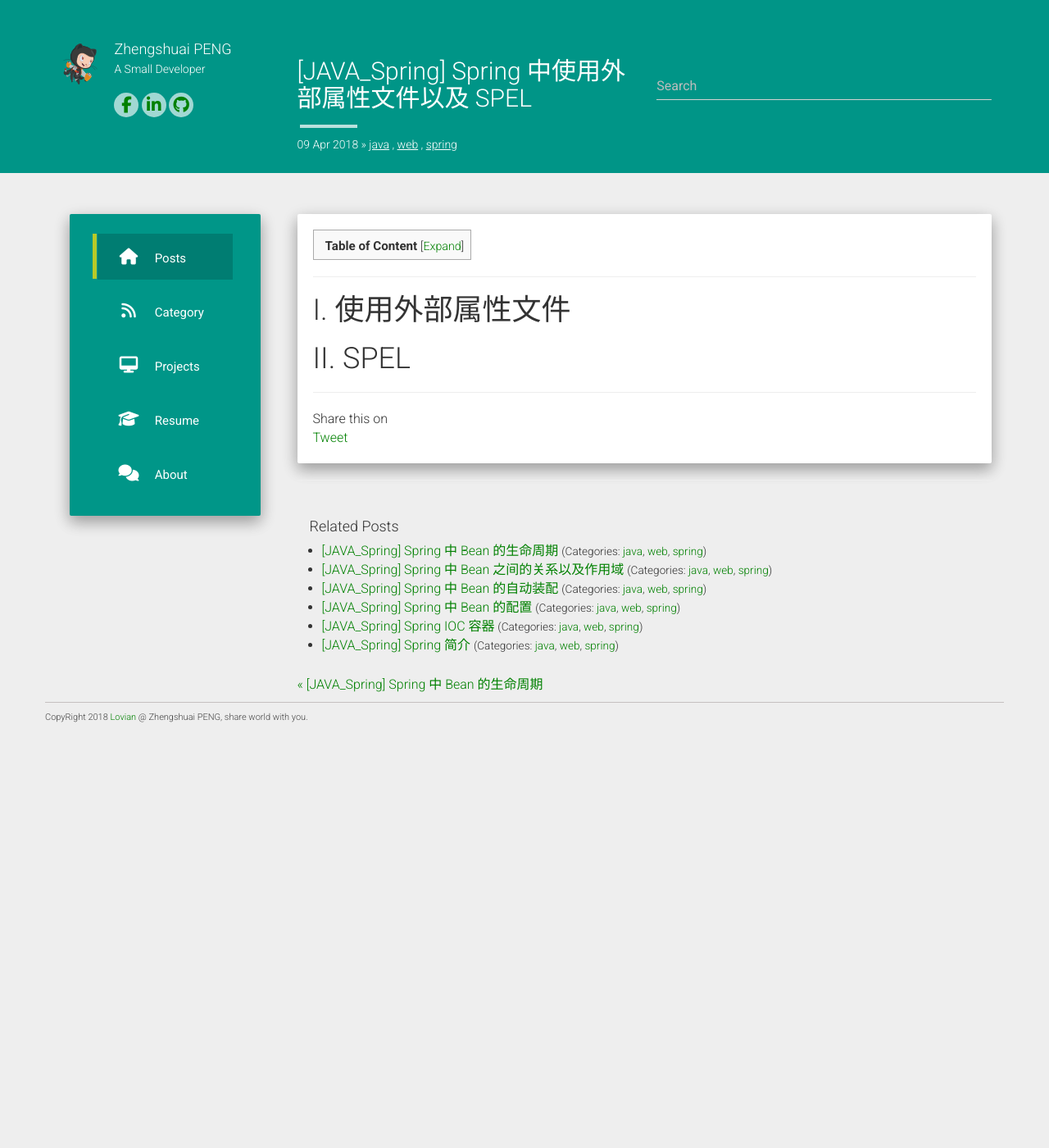
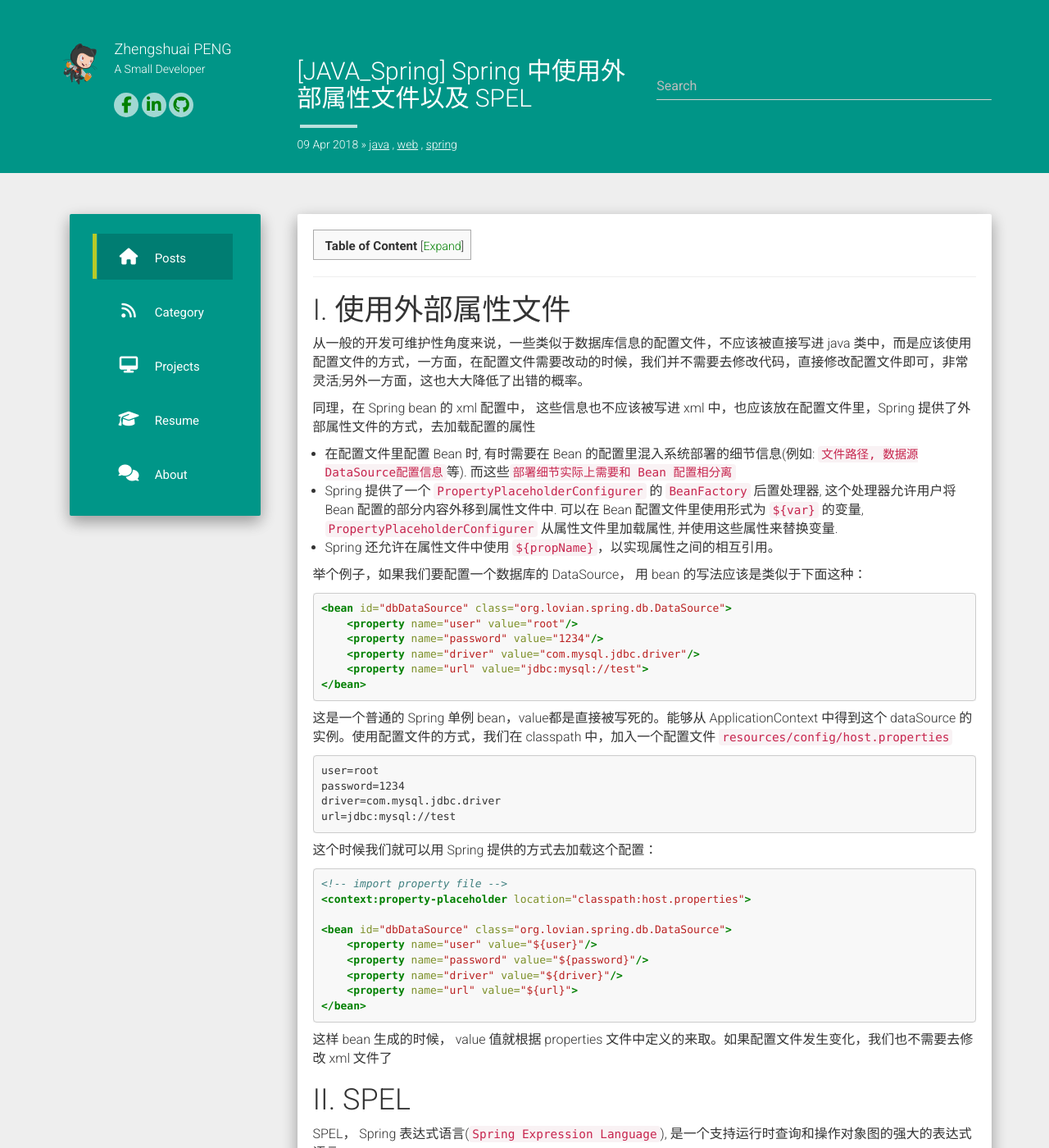
Before and after one commit to ZhengshuaiPENG/zhengshuaipeng.github.io, a Jekyll site: the page built from _posts/2018/04/2018-04-09-java-spring-bean-spel.md, in a window 1280 px wide and 1400 px high. Shown: the whole window at 82% size. Built offline with Jekyll 4.4.1, drawn with Linux system fonts in a browser that asks for light colours; nearby versions of some CDN libraries; comment, search, counter and statistics services are not loaded; some of the changed text lies outside the part shown.

Commit message:
bean spel and propertis file

````diff
--- a/_posts/2018/04/2018-04-09-java-spring-bean-spel.md
+++ b/_posts/2018/04/2018-04-09-java-spring-bean-spel.md
@@ -7,7 +7,105 @@ keywords: "java, spring, Bean, 外部属性文件， SPEL"
 categories: [java, web, spring]
 ---
 
-
 # I. 使用外部属性文件
 
+从一般的开发可维护性角度来说，一些类似于数据库信息的配置文件，不应该被直接写进 java 类中，而是应该使用配置文件的方式，一方面，在配置文件需要改动的时候，我们并不需要去修改代码，直接修改配置文件即可，非常灵活;另外一方面，这也大大降低了出错的概率。
+
+同理，在 Spring bean 的 xml 配置中， 这些信息也不应该被写进 xml 中，也应该放在配置文件里，Spring 提供了外部属性文件的方式，去加载配置的属性
+
+-   在配置文件里配置 Bean 时, 有时需要在 Bean 的配置里混入系统部署的细节信息(例如: ```文件路径, 数据源 DataSource配置信息```等). 而这些```部署细节实际上需要和 Bean 配置相分离```
+-   Spring 提供了一个 ```PropertyPlaceholderConfigurer``` 的 ```BeanFactory``` 后置处理器, 这个处理器允许用户将 Bean 配置的部分内容外移到属性文件中. 可以在 Bean 配置文件里使用形式为 ```${var}``` 的变量, ```PropertyPlaceholderConfigurer``` 从属性文件里加载属性, 并使用这些属性来替换变量.
+-   Spring 还允许在属性文件中使用 ```${propName}```，以实现属性之间的相互引用。
+
+举个例子，如果我们要配置一个数据库的 DataSource， 用 bean 的写法应该是类似于下面这种：
+
+```xml
+<bean id="dbDataSource" class="org.lovian.spring.db.DataSource">
+    <property name="user" value="root"/>
+    <property name="password" value="1234"/>
+    <property name="driver" value="com.mysql.jdbc.driver"/>
+    <property name="url" value="jdbc:mysql://test">
+</bean>
+```
+这是一个普通的 Spring 单例 bean，value都是直接被写死的。能够从 ApplicationContext 中得到这个 dataSource 的实例。使用配置文件的方式，我们在 classpath 中，加入一个配置文件 ```resources/config/host.properties```
+
+```
+user=root
+password=1234
+driver=com.mysql.jdbc.driver
+url=jdbc:mysql://test
+```
+
+这个时候我们就可以用 Spring 提供的方式去加载这个配置：
+
+```xml
+<!-- import property file -->
+<context:property-placeholder location="classpath:host.properties">
+
+<bean id="dbDataSource" class="org.lovian.spring.db.DataSource">
+    <property name="user" value="${user}"/>
+    <property name="password" value="${password}"/>
+    <property name="driver" value="${driver}"/>
+    <property name="url" value="${url}">
+</bean>
+```
+这样 bean 生成的时候， value 值就根据 properties 文件中定义的来取。如果配置文件发生变化，我们也不需要去修改 xml 文件了
+
+
 # II. SPEL
+
+SPEL， Spring 表达式语言(```Spring Expression Language```), 是一个支持运行时查询和操作对象图的强大的表达式语言。
+
+-   语法类似于 ```EL```， 使用 ```#{...}``` 作为界定符，所有在花括号中的字符都被解析成 SPEL
+-   SPEL 为 bean 的属性进行动态赋值提供了便利
+
+通过 SPEL 可以实现：
+-   通过 bean 的 id 对 bean 对象进行引用
+-   调用方法以及引用对象的属性
+-   计算表达式的值
+-   正则表达式的匹配
+
+
+## 1. SPEL 字面量
+
+字面量的表示：
+-   整数：```<property name="count" value="#{5}"/>```
+-   小数：```<property name="frequency" value="#{89.7}"/>```
+-   科学计数法：```<property name="capacity" value="#{1e4}"/>```
+-   String可以使用单引号或者双引号作为字符串的定界符号：```<property name=“name” value="#{'Chuck'}"/>``` 或 ```<property name='name' value='#{"Chuck"}'/>```
+-   Boolean：```<property name="enabled" value="#{false}"/>```
+
+## 2. SPEL 引用 Bean、 属性和方法
+
+-   引用其他对象
+```xml
+<!--通过 value 属性和 SPEL 配置 Bean 之间的应用关系-->
+<property name="perfix" value="#{prefixGenerator}"/>
+```
+-   引用其他对象的属性
+```xml
+<!--通过 value 属性和 SPEL 配置 suffix 值为另一个 Bean 的suffix 属性值-->
+<property name="suffix" value="#{sequenceGenerator2.suffix}"/>
+```
+-   调用其他方法，还可以链式操作
+```xml
+<!--通过 value 属性和 SPEL 配置 suffix 值为另一个 Bean 的suffix 返回值-->
+<property name="suffix" value="#{sequenceGenerator2.toString()}"/>
+
+<!-- 方法的连缀 -->
+<property name="suffix" value="#{sequenceGenerator2.toString().toUpperCase()}"/>
+```
+-   调用静态方法或者静态属性： 通过``` T()``` 调用一个类的```静态方法```，它将返回一个 ```Class Object```，然后再调用相应的方法和属性
+```xml
+<propery name="piValue" value="#{T(java.lang.Math).PI}"/>
+```
+
+
+## 3. SPEL 支持的运算符
+
+-   算数运算符：```+, -, *, /, %, ^：```
+    -   加号还可以用作字符串连接
+-   比较运算符： ```<, >, ==, <=, >=, lt, gt, eq, le, ge```
+-   逻辑运算符号： ```and, or, not, |```
+-   if-else 运算符：```?: (ternary), ?: (Elvis)```
+-   正则表达式：```matches```
````
Also changed, not shown: _posts/2018/04/2018-04-11-java-spring-bean-lifecycle.md (renamed from _posts/2018/04/2018-04-09-java-spring-bean-lifecycle.md, +1 -1 lines).
